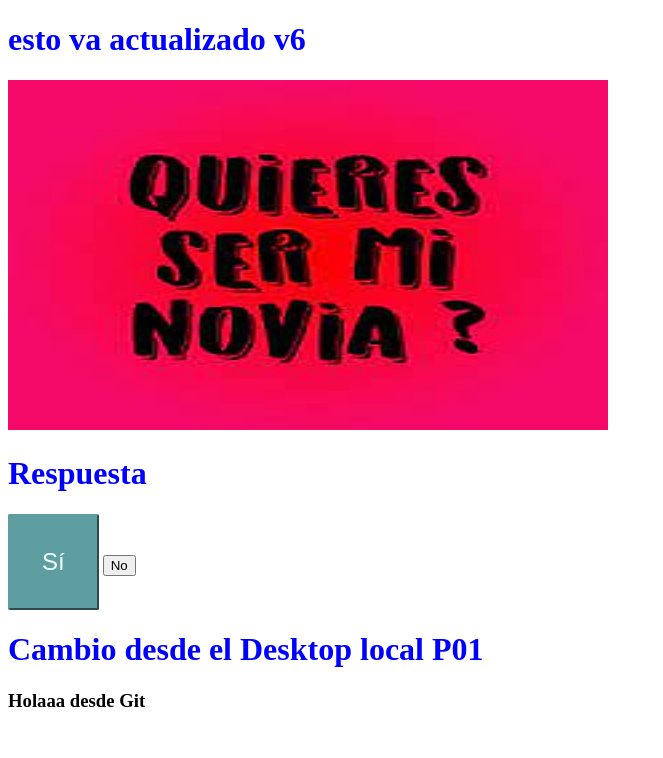
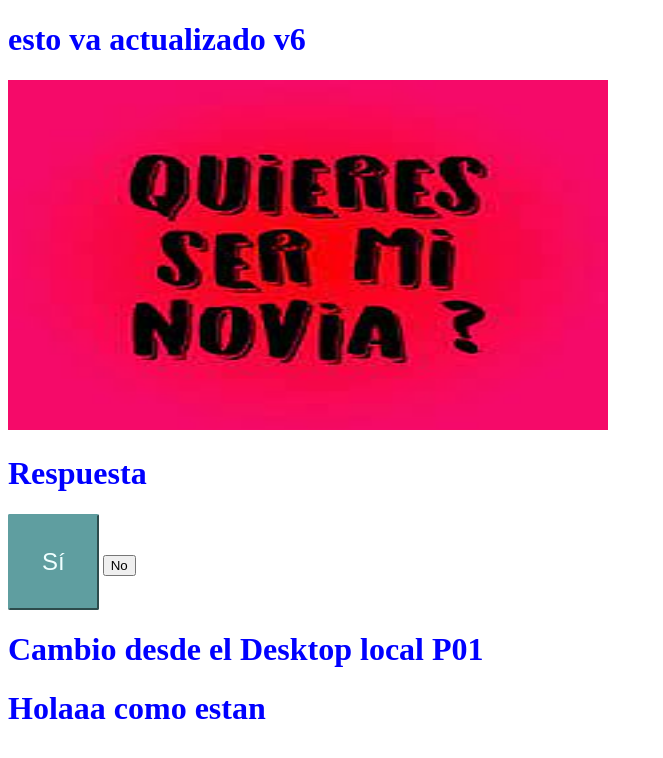
Before and after one commit to AxelCar20/lab01, a plain HTML site: page index.html in a window 1280 px wide. Shown: the whole page, without its empty margins (0-663 px from the left). Drawn offline with Linux system fonts and the light colour scheme.

Commit message:
Update index desde desktop v02

```diff
--- a/index.html
+++ b/index.html
@@ -21,7 +21,9 @@
 
      <h1>Cambio desde el Desktop local P01</h1>
 
-    <h3>Holaaa desde Git</h3>
+     <h1>
+        Holaaa como estan
+     </h1>
 
 </body>
 <script src="./app.js"></script>
```
